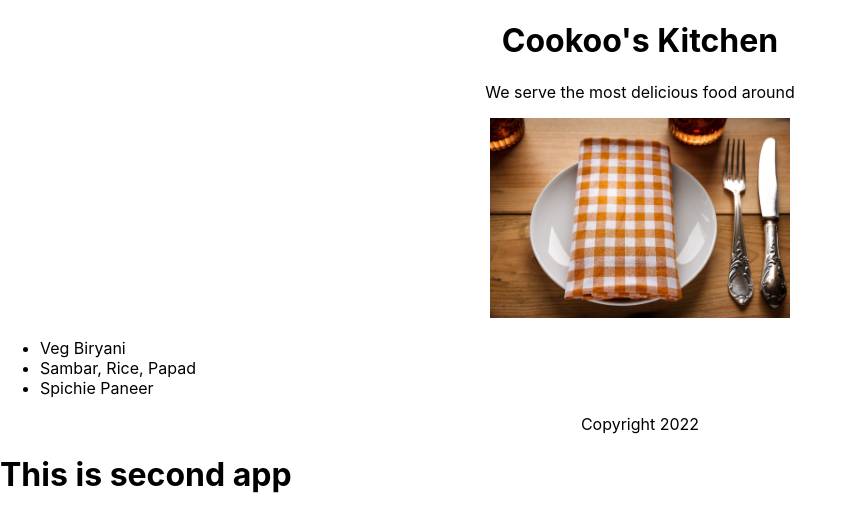
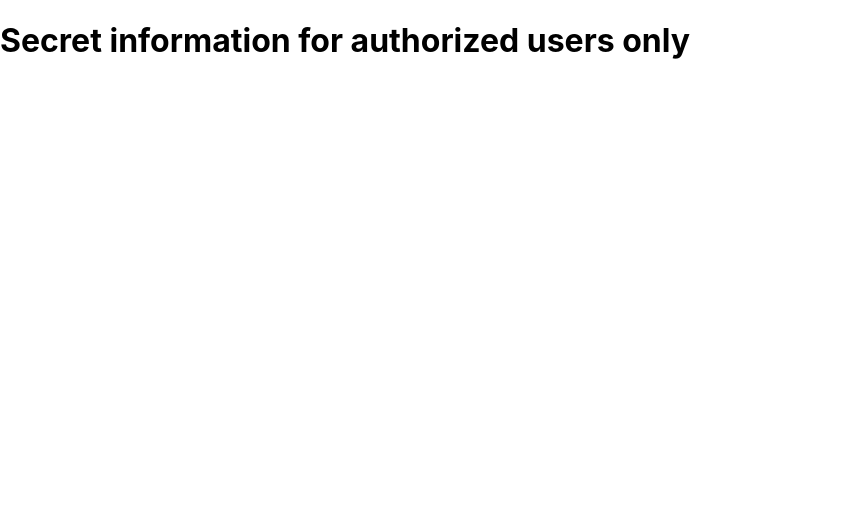
Before and after one commit to anas23badr/react-essentials, a React (Create React App) app: page / in a window 1280 px wide. Shown: the top 532 px of the page, without its empty margins (0-856 px from the left). Built offline with nearby package versions, Linux system fonts and the light colour scheme.

Commit message:
Conditional rendering

```diff
--- a/src/App.js
+++ b/src/App.js
@@ -1,50 +1,28 @@
 import React from 'react';
 import './App.css';
-import restaurant from './restaurant.jpg'
 
-function Main(props){
-  console.log(props);
-  return(
-    <section>
-      <p>We serve the most delicious food around</p>
-      <img src={restaurant} height={200} alt="Napkin and silverware"/>
-      <ul style={{textAlign:"left"}}>
-        {props.dishes.map((dish)=>(
-          <li key={dish.id}>{dish.title}</li>
-        ))}
-      </ul>
-    </section>
-  );
 
+function SecretComponent(){
+  return <h1>Secret information for authorized users only</h1>
 }
-function Header(props){
+function RegularComponent(){
+  return <h1>Everyone can see this component</h1>
+}
+function App(props) {
 
-  return(
-    <header>
-      <h1>{props.name}'s Kitchen</h1>
-    </header>
-  );
-}
-function Footer(props){
-  return(
-    <footer>
-      <p>Copyright {props.year}</p>
-    </footer>
-  );
-}
-const dishes=[
-  "Veg Biryani",
-  "Sambar, Rice, Papad",
-  "Spichie Paneer"];
-  const dishObject= dishes.map( (dish, i)=>({ id: i, title: dish }) );
-function App() {
-  return (
-    <div className="App">
-      <Header name="Cookoo"/>
-      <Main dishes={dishObject}/>
-      <Footer year={new Date().getFullYear()}/>
-    </div>
-  );
+    /*if(props.authorized){
+      return <SecretComponent/>
+    }
+    else{
+      return <RegularComponent/>
+    }*/
+    return(
+      <>
+      {props.authorized? <SecretComponent/> : <RegularComponent/>}
+      </>
+    )
+
+
 }
 
 export default App;
--- a/src/index.js
+++ b/src/index.js
@@ -3,16 +3,9 @@
 import './index.css';
 import App from './App'
 
-function AppTwo(){
-    return(
-<h1> This is second app </h1>
-    );
-}
+
 
 ReactDOM.render(
-<>
-<App/>
-<AppTwo/>
-</>,
+<App authorized={true}/>,
 document.getElementById("root")
 );
```
